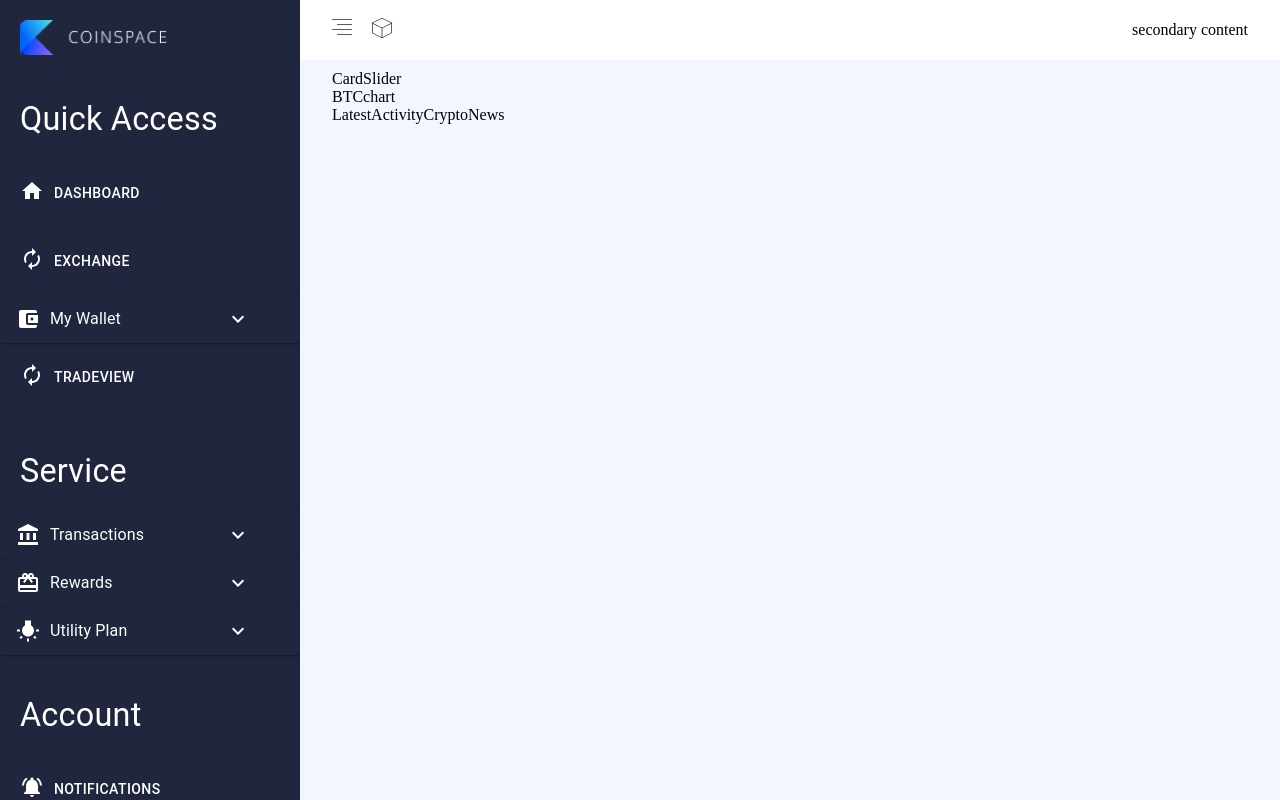
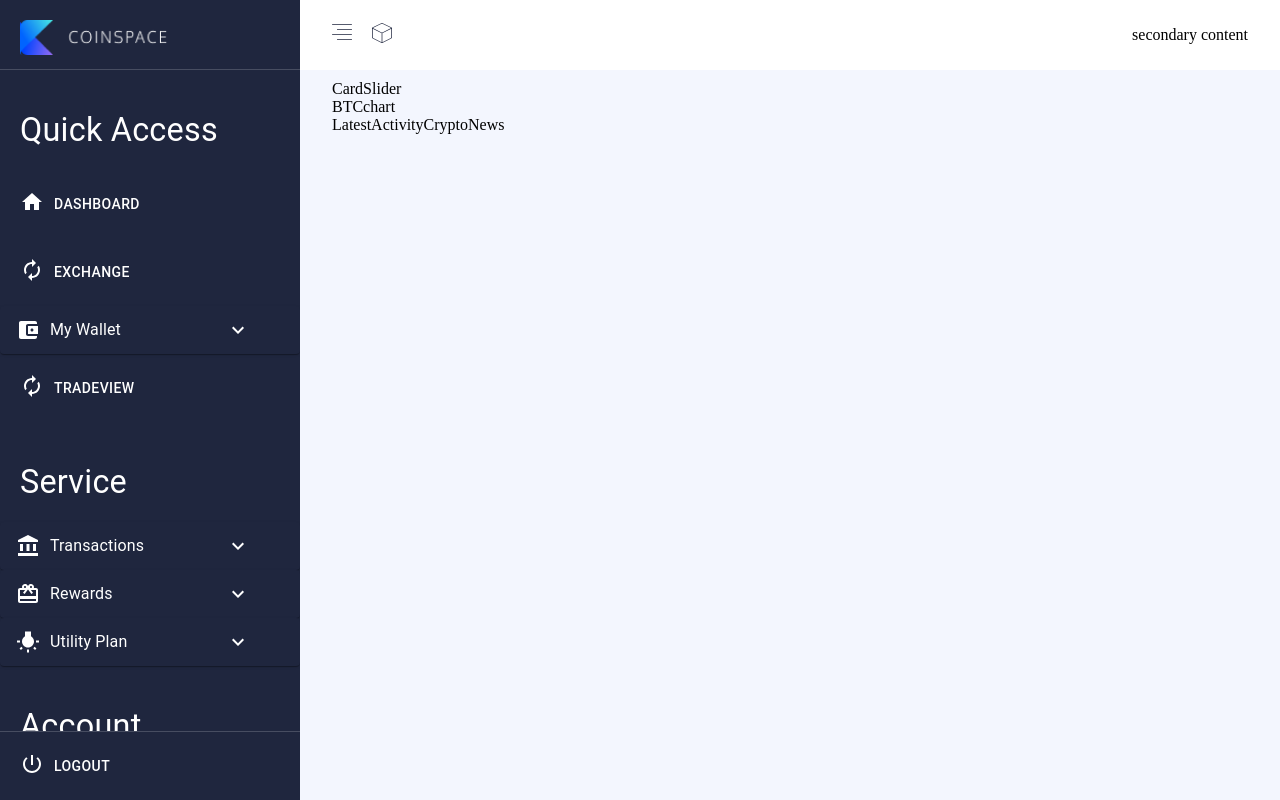
Before and after one commit to neharadialcode/material-ui-dashboard, a Next.js app: page / in a window 1280 px wide. Built offline with nearby package versions, Linux system fonts and the light colour scheme.

Commit message:
sidebar added

```diff
--- a/components/Dashboard.jsx
+++ b/components/Dashboard.jsx
@@ -8,10 +8,20 @@ const Dashboard = () => {
   const [sideBarOpen, setSidebarOpen] = useState(false);
 
   return (
-    <Box sx={{ p: 0, display: "flex", height: "100vh", overflow: "hidden" }}>
-      <Sidebar sideBarOpen={sideBarOpen} />
-      <Box sx={{ bgcolor: "color.lightBlue", width: "100%" }}>
-        <Header setSidebarOpen={setSidebarOpen} />
+    <Box
+      onClick={() => setSidebarOpen(!sideBarOpen)}
+      sx={{ p: 0, display: "flex", height: "100vh", overflow: "hidden" }}
+    >
+      <Sidebar sideBarOpen={sideBarOpen} setSidebarOpen={setSidebarOpen} />
+      <Box
+        sx={{
+          bgcolor: "color.lightBlue",
+          width: "100%",
+          position: "relative",
+          zIndex: 1,
+        }}
+      >
+        <Header setSidebarOpen={setSidebarOpen} sideBarOpen={sideBarOpen} />
         <ScrollableContent />
       </Box>
     </Box>
--- a/components/Header.jsx
+++ b/components/Header.jsx
@@ -1,29 +1,22 @@
 import { Box } from "@mui/material";
-import React from "react";
-import SearchTwoToneIcon from "@mui/icons-material/SearchTwoTone";
-import SettingsOutlinedIcon from "@mui/icons-material/SettingsOutlined";
-import CampaignOutlinedIcon from "@mui/icons-material/CampaignOutlined";
-import ChevronRightOutlinedIcon from "@mui/icons-material/ChevronRightOutlined";
-import ArrowBackIosOutlinedIcon from "@mui/icons-material/ArrowBackIosOutlined";
 import { BoxIcon, ToggleIcon } from "./Icons";
 
-const Header = ({ setSidebarOpen }) => {
+const Header = ({ setSidebarOpen, sideBarOpen }) => {
   return (
     <Box
       sx={{
         display: "flex",
         justifyContent: "space-between",
-        padding: "10px 32px",
+        padding: "15px 32px",
         height: "40px",
         alignItems: "center",
         backgroundColor: "color.white",
       }}
     >
-      <Box
-        onClick={() => setSidebarOpen((prev) => !prev)}
-        sx={{ display: "flex" }}
-      >
-        <ToggleIcon />
+      <Box sx={{ display: "flex" }}>
+        <Box sx={{ cursor: "pointer" }}>
+          <ToggleIcon onClick={() => setSidebarOpen(!sideBarOpen)} />
+        </Box>
         <Box sx={{ padding: "0 20px" }}>
           <BoxIcon />
         </Box>
--- a/components/ScrollableContent.jsx
+++ b/components/ScrollableContent.jsx
@@ -8,7 +8,7 @@ import CryptoNews from "./CryptoNews";
 const ScrollableContent = () => {
   return (
     <>
-      <Box sx={{ padding: "10px 32px" }}>
+      <Box sx={{ padding: "10px 32px", zIndex: 1, position: "relative" }}>
         <CardSlider />
         <BTCchart />
         <Box sx={{ display: "flex" }}>
--- a/components/Sidebar.jsx
+++ b/components/Sidebar.jsx
@@ -1,20 +1,21 @@
-import { Box, Button, Typography } from "@mui/material";
-import React, { useState } from "react";
+import AccountBalanceIcon from "@mui/icons-material/AccountBalance";
+import AccountBalanceWalletIcon from "@mui/icons-material/AccountBalanceWallet";
+import AutorenewIcon from "@mui/icons-material/Autorenew";
+import CardGiftcardIcon from "@mui/icons-material/CardGiftcard";
+import HelpOutlineIcon from "@mui/icons-material/HelpOutline";
+import HomeIcon from "@mui/icons-material/Home";
+import NotificationsActiveIcon from "@mui/icons-material/NotificationsActive";
+import SettingsIcon from "@mui/icons-material/Settings";
+import WbIncandescentIcon from "@mui/icons-material/WbIncandescent";
+import { Box, Button } from "@mui/material";
+import Image from "next/image";
 import Dropdown from "./Dropdown";
-import Image from "next/image";
-import AutorenewIcon from "@mui/icons-material/Autorenew";
-import AccountBalanceWalletIcon from "@mui/icons-material/AccountBalanceWallet";
-import AccountBalanceIcon from "@mui/icons-material/AccountBalance";
-import CardGiftcardIcon from "@mui/icons-material/CardGiftcard";
-import WbIncandescentIcon from "@mui/icons-material/WbIncandescent";
-import HomeIcon from "@mui/icons-material/Home";
 import SideBarCommonBtn from "./SideBarCommonBtn";
 import SideBarText from "./SideBarText";
-import NotificationsActiveIcon from "@mui/icons-material/NotificationsActive";
-import SettingsIcon from "@mui/icons-material/Settings";
-import HelpOutlineIcon from "@mui/icons-material/HelpOutline";
+import CloseIcon from "@mui/icons-material/Close";
+import PowerSettingsNewIcon from "@mui/icons-material/PowerSettingsNew";
 
-const Sidebar = ({ sideBarOpen }) => {
+const Sidebar = ({ sideBarOpen, setSidebarOpen }) => {
   const wallet = {
     name: "My Wallet",
     content: ["one", "Two", "Three", "Four", "Five", "Six"],
@@ -45,19 +46,50 @@ const Sidebar = ({ sideBarOpen }) => {
   return (
     <Box
       sx={{
-        minWidth: { lg: "300px" },
+        zIndex: 0,
+        position: {
+          defaultSize: "absolute",
+          sm: "relative",
+        },
+        minWidth: { defaultSize: "100%", sm: "300px" },
         transition: "all .3s ease-in-out",
         bgcolor: "color.black",
         color: "color.white",
         height: "100vh",
         padding: "20px 0px",
-        marginLeft: { lg: "0", sm: sideBarOpen ? "-100px" : "0" },
+        marginLeft: {
+          lg: "0",
+          defaultSize: sideBarOpen ? "-100%" : "0",
+          sm: sideBarOpen ? "-300px" : "0",
+        },
       }}
     >
-      <Box sx={{ padding: "0 20px 0 20px" }}>
+      <Box
+        sx={{
+          padding: "0 20px 10px 20px",
+          borderBottom: "1px solid",
+          borderColor: "color.lightWhite",
+        }}
+      >
         <Image width={180} height={35} src="/assets/img/logo.png" />
+        <CloseIcon
+          onClick={() => setSidebarOpen(false)}
+          sx={{
+            position: "absolute",
+            right: "20px",
+            top: "20px",
+            cursor: "pointer",
+            color: "color.white",
+            width: "30px",
+            height: "30px",
+            display: {
+              defaultSize: sideBarOpen ? "none" : "block",
+              sm: "none",
+            },
+          }}
+        />
       </Box>
-      <Box sx={{ overflow: "auto", height: "100%" }}>
+      <Box sx={{ overflow: "auto", height: "calc(100vh - 139px)" }}>
         <Box>
           <SideBarText heading="Quick Access" />
           <SideBarCommonBtn icon={<HomeIcon />} title="Dashboard" />
@@ -79,6 +111,41 @@ const Sidebar = ({ sideBarOpen }) => {
           />
           <SideBarCommonBtn icon={<SettingsIcon />} title="Settings" />
           <SideBarCommonBtn icon={<HelpOutlineIcon />} title="FAQs" />
+          <Box
+            sx={{
+              display: "flex",
+              alignItems: "center",
+              position: "fixed",
+              bottom: "0",
+              padding: "20px",
+              width: { defaultSize: "100%" },
+              backgroundColor: "color.black",
+              borderTop: "1px solid",
+              borderColor: "color.lightWhite",
+            }}
+          >
+            <Box
+              sx={{
+                position: "relative",
+                color: "color.white",
+                padding: "0 10px 0 0 ",
+              }}
+            >
+              <PowerSettingsNewIcon />
+            </Box>
+
+            <Button
+              sx={{
+                width: "100%",
+                display: "flex",
+                padding: "0px",
+                justifyContent: "flex-start",
+                color: "color.white",
+              }}
+            >
+              Logout
+            </Button>
+          </Box>
         </Box>
       </Box>
     </Box>
--- a/src/styles/globals.css
+++ b/src/styles/globals.css
@@ -34,3 +34,21 @@ body {
 .active_option {
   background-color: rgba(255, 255, 255, 0.082);
 }
+::-webkit-scrollbar {
+  width: 5px;
+}
+
+/* Track */
+::-webkit-scrollbar-track {
+  background: #1f263e;
+}
+
+/* Handle */
+::-webkit-scrollbar-thumb {
+  background: #888;
+}
+
+/* Handle on hover */
+::-webkit-scrollbar-thumb:hover {
+  background: #555;
+}
--- a/theme.js
+++ b/theme.js
@@ -8,6 +8,7 @@ const xl = 1023;
 const lg = 991;
 const md = 767;
 const sm = 575;
+const defaultSize = 0;
 
 const theme = createTheme({
   palette: {
@@ -23,7 +24,8 @@ const theme = createTheme({
       lightBlue: "#F3F6FE",
       red: "#EE2E6B",
       green: "#01C0AA",
-      abc: "#1348FC",
+      blue: "#1348FC",
+      lightWhite: "rgba(255, 255, 255, 0.182)",
     },
   },
   breakpoints: {
@@ -35,6 +37,7 @@ const theme = createTheme({
       hd,
       fhd,
       laptop,
+      defaultSize,
     },
   },
 
```
